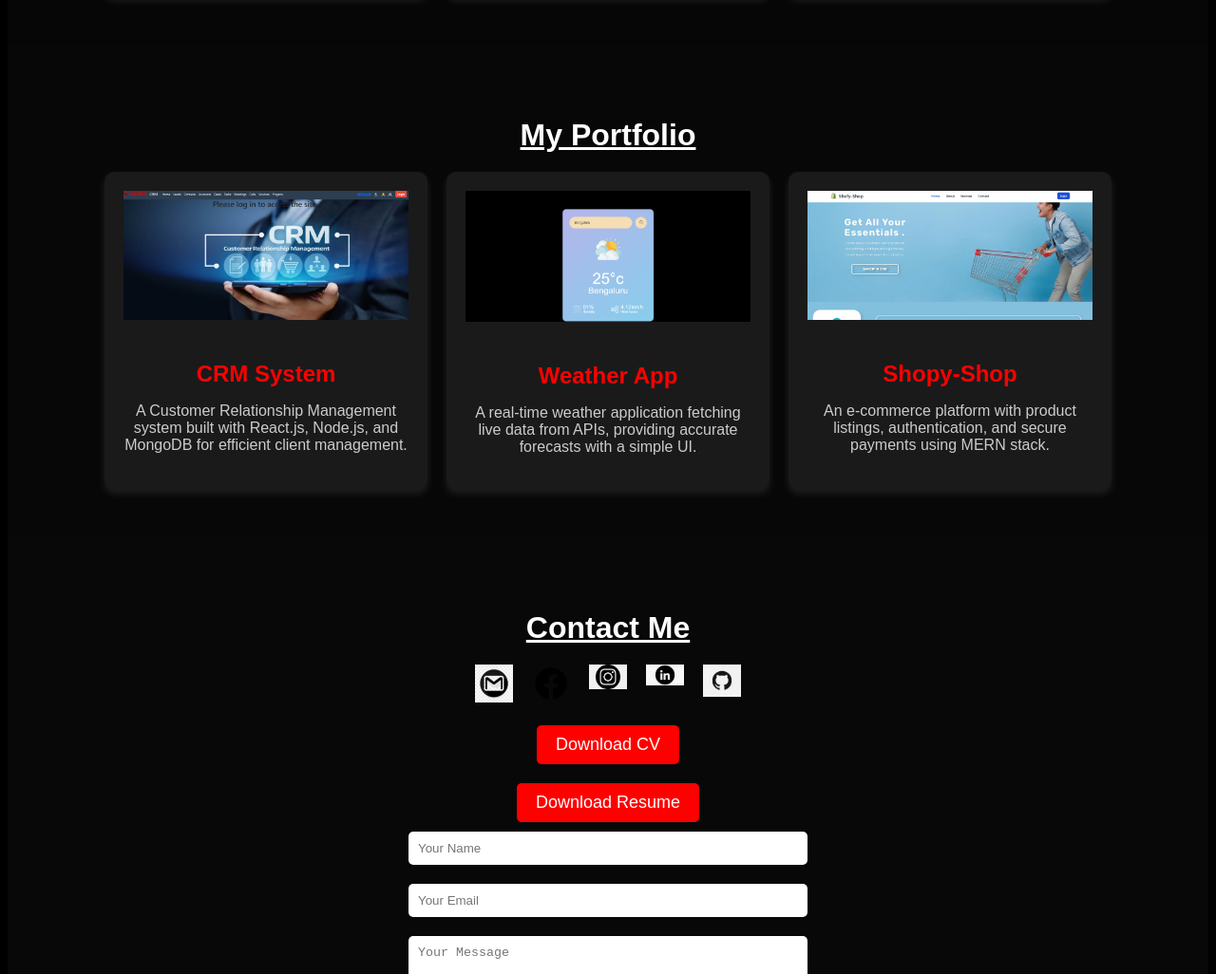
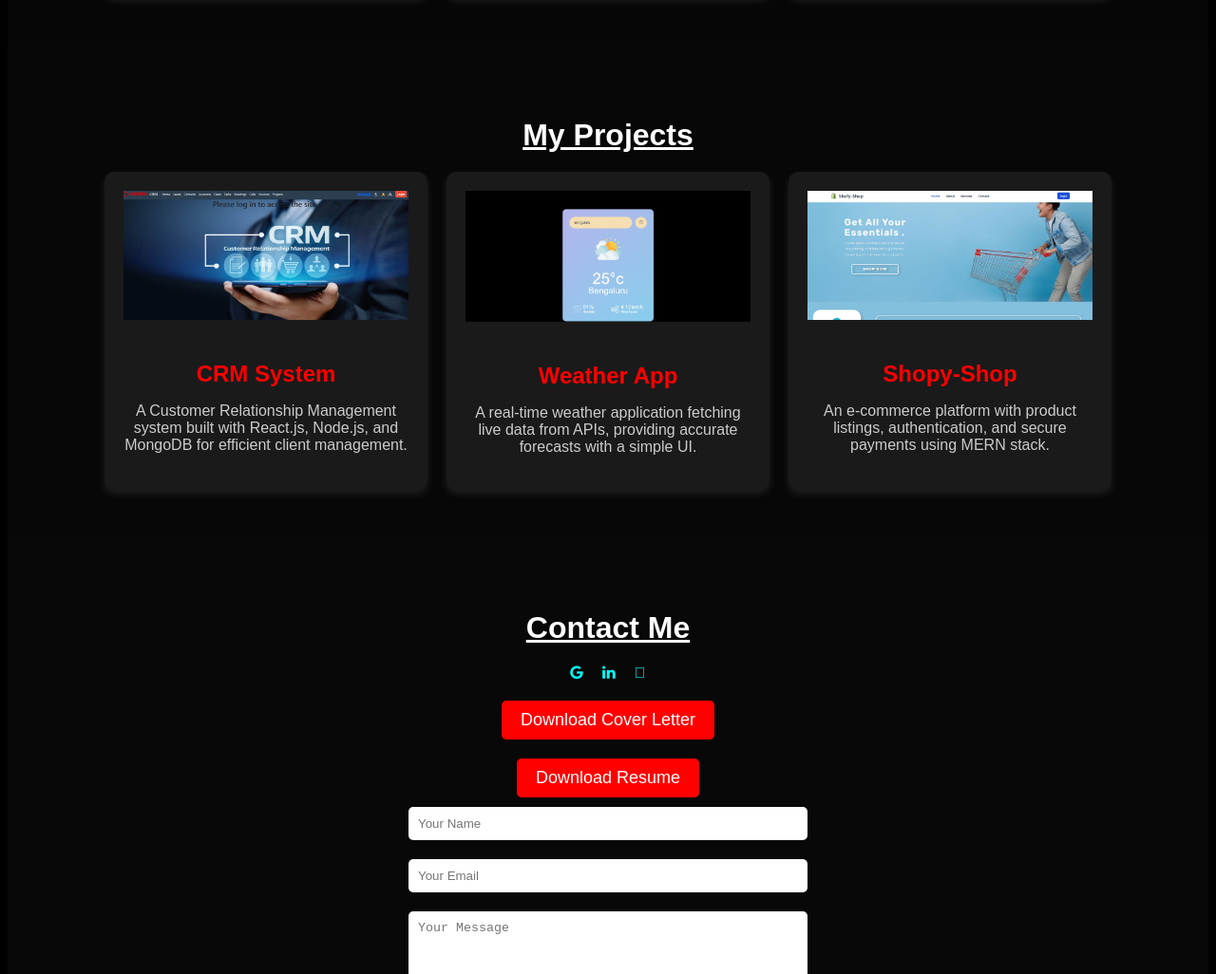
Before and after one commit to Manmay-Rawal/MyPortfolio, a plain HTML site: page index.html in a window 1280 px wide. Shown: the part 1774-2800 px from the top of the page at 95% size. Drawn offline with Linux system fonts and the light colour scheme.

Commit message:
My Portfolio add some functionalty

```diff
--- a/Portfolio.js
+++ b/Portfolio.js
@@ -14,6 +14,23 @@ document.getElementById("ShopyShop").addEventListener("click", function () {
 document.getElementById("CRMwebsite").addEventListener("click",function(){
   window.open("https://crmwebsite-ww7w.onrender.com/","_blank");
 })
+
+
+// Contect me url
+document.getElementById("gmail").addEventListener("click",function(){
+  window.open("https://manmay-rawal.github.io/MyPortfolio/","_blank");
+})
+
+
+document.getElementById("linkedin").addEventListener("click",function(){
+  window.open("https://www.linkedin.com/in/manmay-rawal-b00a2b30a/","_blank");
+})
+
+
+document.getElementById("github").addEventListener("click",function(){
+  window.open("https://github.com/Manmay-Rawal","_blank");
+})
+
 
 document.getElementById("contactForm").addEventListener("submit", function (event) {
   event.preventDefault();
--- a/index.html
+++ b/index.html
@@ -6,6 +6,7 @@
   <meta name="viewport" content="width=device-width, initial-scale=1.0">
   <title>My-Portfolio</title>
   <link rel="stylesheet" href="Portfolio.css">
+  <link rel="stylesheet" href="https://cdnjs.cloudflare.com/ajax/libs/font-awesome/4.7.0/css/font-awesome.min.css">
 </head>
 
 <body style="background-color: black;">
@@ -17,7 +18,7 @@
       <li><a href="#home">Home</a></li>
       <li><a href="#about">About</a></li>
       <li><a href="#services">Services</a></li>
-      <li><a href="#portfolio">Portfolio</a></li>
+      <li><a href="#portfolio">Projects</a></li>
       <li><a href="#contact">Contact</a></li>
     </ul>
   </nav>
@@ -101,7 +102,7 @@
 
 
   <section id="portfolio">
-    <h2>My Portfolio</h2>
+    <h2>My Projects</h2>
     <div class="PortfolioContainer">
       <!-- CRM System -->
       <div class="PortfolioCard" id="CRMwebsite">
@@ -135,29 +136,17 @@
 
     <!-- Social Media Links -->
     <div class="SocialLinks">
-      <a href="mailto:manmayrawal406@gmail.com">
-        <img src="./image/gmail.png" alt="Email">
-      </a>
-      <a href="https://www.facebook.com/your-profile" target="_blank">
-        <img src="./image/facebook-new.png" alt="Facebook">
-      </a>
-      <a href="https://www.instagram.com/your-profile" target="_blank">
-        <img src="./image/Instagram.png" alt="Instagram">
-      </a>
-      <a href="https://www.linkedin.com/in/manmay-rawal-b00a2b30a/" target="_blank">
-        <img src="./image/linkedin.webp" alt="LinkedIn">
-      </a>
-      <a href="https://github.com/Manmay-Rawal" target="_blank">
-        <img src="./image/github.png" alt="GitHub">
-      </a>
+      <a id="gmail" class="fa fa-google"></a>
+      <a id="linkedin" class="fa fa-linkedin"></a>
+      <a id="github" class="fa-github"></a>
     </div>
 
     <!-- CV Download Button -->
     <div class="DownloadCV">
-      <a href="./cv/Cover_Letter_Manmay_Rawal.pdf" download class="cvButton">Download CV</a>
+      <a href="./cv/Cover_Letter_Manmay_Rawal.pdf" download class="cvButton">Download Cover Letter</a>
     </div>
     <div class="DownloadResume">
-      <a href="./cv/Resume.pdf" download class="cvButton">Download Resume</a>
+      <a href="./cv/ManmayRawal[FullStack].pdf" download class="cvButton">Download Resume</a>
     </div>
 
     <!-- Contact Form -->
```
Also changed, not shown: 2 other files.
